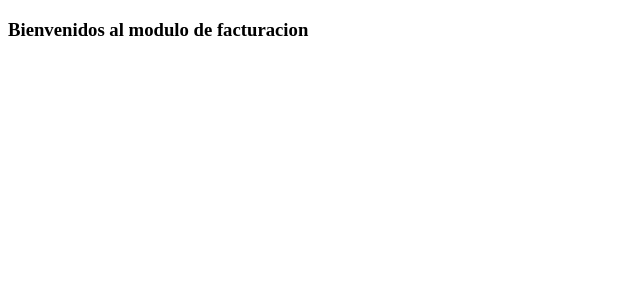
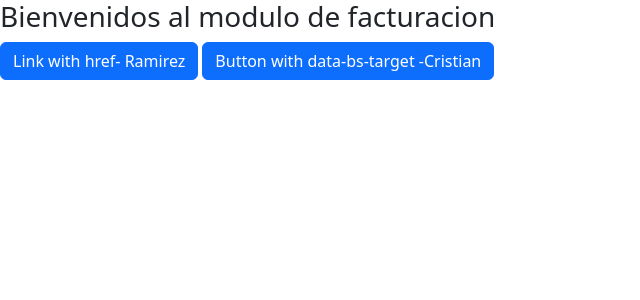
Before and after one commit to CristianRamirez11/FrontFacturas, an Angular app: page / in a window 1280 px wide. Shown: the top 300 px of the page, without its empty margins (0-640 px from the left). Built offline with nearby package versions, Linux system fonts and the light colour scheme.

Commit message:
Se agrega plantilla de vistas para probar la libreria de bootstrap

```diff
--- a/angular.json
+++ b/angular.json
@@ -25,7 +25,8 @@
               "src/assets"
             ],
             "styles": [
-              "src/styles.css"
+              "src/styles.css",
+              "node_modules/bootstrap/dist/css/bootstrap.min.css"
             ],
             "scripts": []
           },
--- a/src/app/app.component.html
+++ b/src/app/app.component.html
@@ -1 +1,16 @@
 <h3>Bienvenidos al modulo de facturacion </h3>
+
+
+<p class="d-inline-flex gap-1">
+  <a class="btn btn-primary" data-bs-toggle="collapse" href="#collapseExample" role="button" aria-expanded="false" aria-controls="collapseExample">
+    Link with href- Ramirez
+  </a>
+  <button class="btn btn-primary" type="button" data-bs-toggle="collapse" data-bs-target="#collapseExample" aria-expanded="false" aria-controls="collapseExample">
+    Button with data-bs-target -Cristian
+  </button>
+</p>
+<div class="collapse" id="collapseExample">
+  <div class="card card-body">
+    Some placeholder content for the collapse component. This panel is hidden by default but revealed when the user activates the relevant trigger.
+  </div>
+</div>
```
Also changed, not shown: src/styles.css (line endings or trailing spaces).
